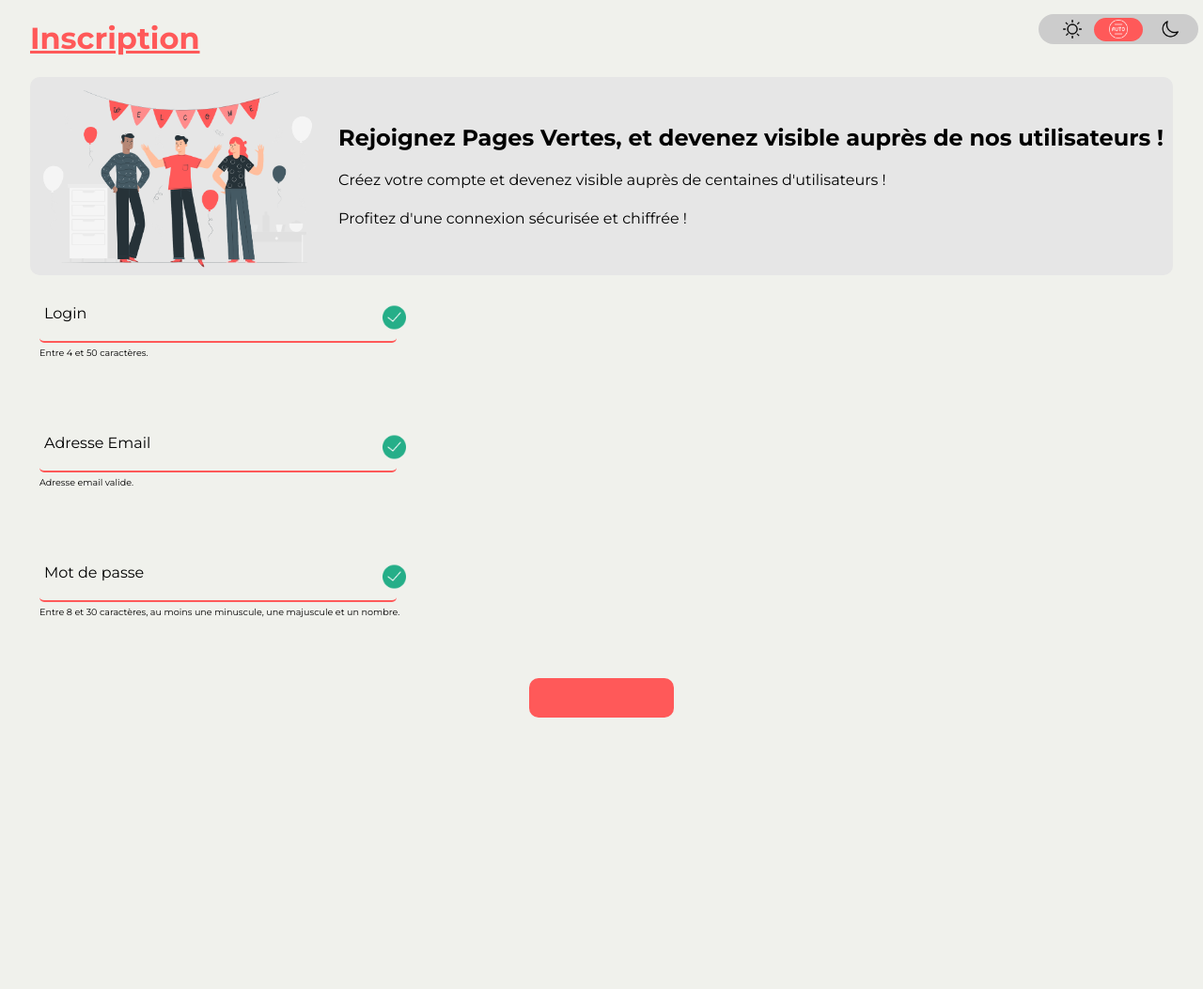
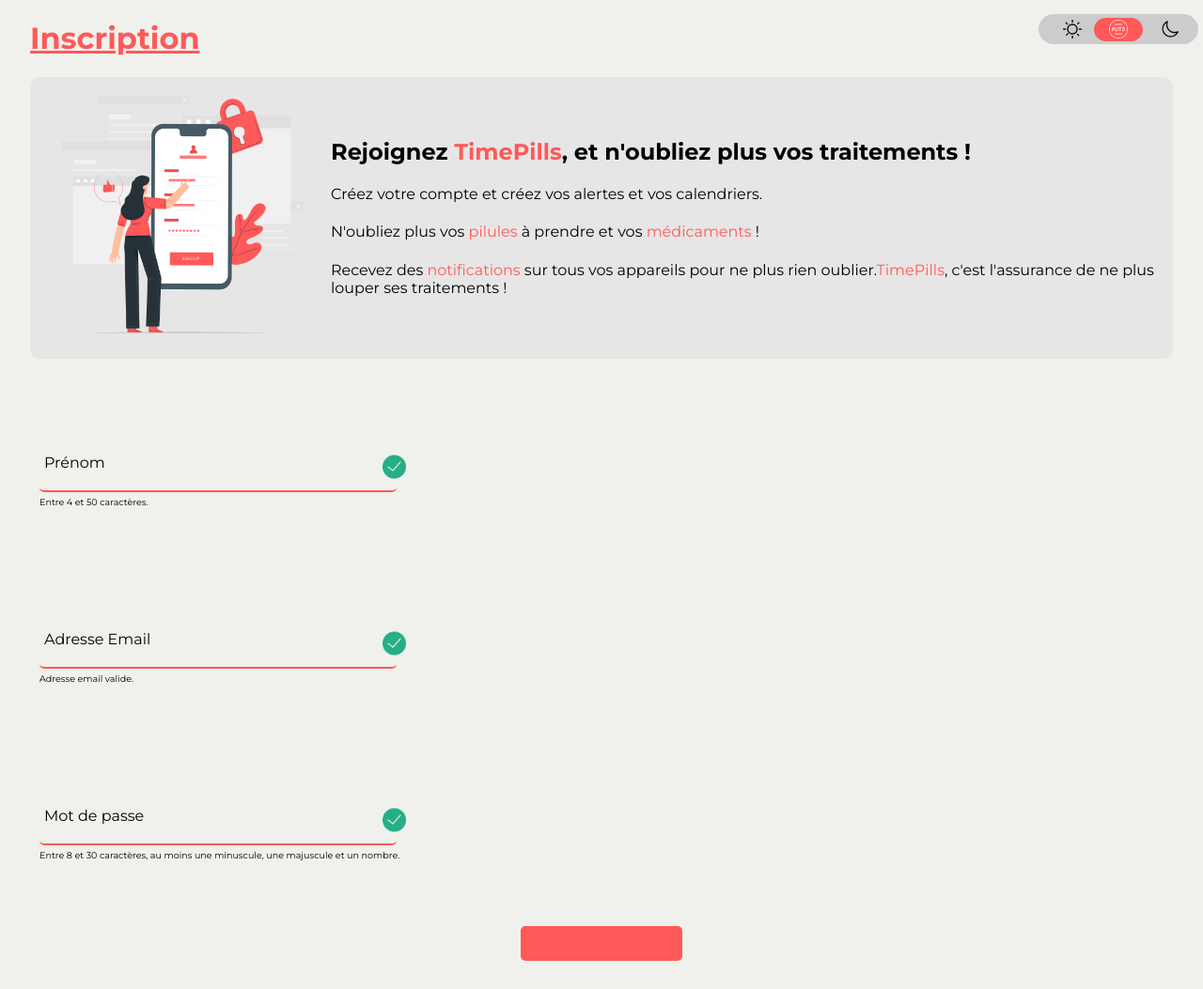
Before and after one commit to th0mate/TimePills, a Symfony app: template templates/utilisateur/inscription.html.twig in a window 1280 px wide. Shown: the part 80-1133 px from the top of the page at 94% size. Before the commit the page ends 844 px from the top, so only its background shows below. Run offline with Twig, Linux system fonts and the light colour scheme; the template is opened without the code that fills it, so the values that code supplies are empty; form fields are guessed from the names that the template uses; some libraries are stand-ins or nearby versions.

Commit message:
feat : page Inscription

```diff
--- a/public/css/formulaires.css
+++ b/public/css/formulaires.css
@@ -160,21 +160,26 @@ form:not(.element, .recherche) > div:not(.wrapSwitch, .wrapSubmit) {
 
 
 .submit {
+    display: flex;
+    justify-content: center;
+    align-items: center;
+    align-content: center;
+    padding: 10px;
+    border-radius: 5px;
+    background-color: var(--rouge);
+    color: white;
+    cursor: pointer;
+    transition: 0.5s ease-in-out;
+    text-decoration: none;
+    user-select: none;
+    border: 1px solid transparent;
     width: 150px;
-    height: 40px;
-    background: var(--rouge);
-    border: none;
-    outline: none;
-    color: #fff;
-    font-size: 1em;
-    cursor: pointer;
-    border-radius: 10px;
-    transition: 0.5s;
-    margin-top: 15px;
 }
 
 .submit:hover {
-    background-color: #555555;
+    background-color: transparent;
+    border: 1px solid var(--rouge);
+    color: var(--rouge);
 }
 
 .disabled {
--- /dev/null
+++ b/public/css/inscription.css
@@ -0,0 +1,17 @@
+.wrapTop {
+    margin-bottom: 20px;
+    img {
+        width: 200px;
+    }
+}
+
+form {
+
+    .inputbox {
+        margin-top: 50px;
+    }
+
+    .wrapSubmit {
+        padding-top: 20px;
+    }
+}
--- a/src/Form/UtilisateurType.php
+++ b/src/Form/UtilisateurType.php
@@ -41,7 +41,7 @@ class UtilisateurType extends AbstractType
                     new NotNull(['message' => 'Le prénom ne peut pas être null'])
                 ]])
 
-            ->add('adresseEmail', EmailType::class, [
+            ->add('adresseMail', EmailType::class, [
                 'attr' => [
                     'maxlength' => 255
                 ],
--- a/templates/base.html.twig
+++ b/templates/base.html.twig
@@ -26,7 +26,7 @@
         <a href="{{ path('TimePills') }}" class="redirection {% if page_actuelle == 'Accueil' %}active{% endif %}"><img src="{{ asset('img/accueil.png') }}" alt=""><p>Accueil</p></a>
         <a href="{{ path('credits') }}" class="redirection {% if page_actuelle == 'Credits' %}active{% endif %}"><img src="{{ asset('img/credits.png') }}" alt=""><p>Crédits</p></a>
         <a href="" class="redirection"><img src="{{ asset('img/profil.png') }}" alt=""><p>Connexion</p></a>
-        <a href="" class="redirection"><img src="{{ asset('img/inscription.png') }}" alt=""><p>Inscription</p></a>
+        <a href="{{ path('inscription') }}" class="redirection {% if page_actuelle == 'Inscription' %}active{% endif %}"><img src="{{ asset('img/inscription.png') }}" alt=""><p>Inscription</p></a>
     </div>
 </nav>
 
--- a/templates/credits/credits.html.twig
+++ b/templates/credits/credits.html.twig
@@ -24,5 +24,7 @@
         <li><a href="https://www.flaticon.com/fr/icones-gratuites/notification" title="notification icônes">Notification icônes créées par Freepik - Flaticon</a></li>
         <li><a href="https://www.flaticon.com/fr/icones-gratuites/calendrier" title="calendrier icônes">Calendrier icônes créées par Freepik - Flaticon</a></li>
         <li><a href="https://www.flaticon.com/fr/icones-gratuites/pilules" title="pilules icônes">Pilules icônes créées par Freepik - Flaticon</a></li>
+        <li><a href="https://storyset.com/phone">Phone illustrations by Storyset</a></li>
+
     </ul>
 {% endblock %}
--- a/templates/utilisateur/inscription.html.twig
+++ b/templates/utilisateur/inscription.html.twig
@@ -16,21 +16,22 @@
     </div>
 
     <div class="wrapTop">
-        <img class="illu" src="{{ asset('img/welcome.png') }}" alt="">
+        <img class="illu" src="{{ asset('img/inscriptionIllu.png') }}" alt="">
 
         <div>
-            <h2>Rejoignez <span class="greenText">Pages Vertes</span>, et devenez visible auprès de nos utilisateurs !
+            <h2>Rejoignez <span class="redText">TimePills</span>, et n'oubliez plus vos traitements !
             </h2>
-            <h4 class="light">Créez votre compte et devenez visible auprès de centaines d'utilisateurs !</h4>
-            <h4 class="light">Profitez d'une connexion <span class="greenText">sécurisée</span> et <span
-                        class="greenText">chiffrée</span> !</h4>
+            <h4 class="light">Créez votre compte et créez vos alertes et vos calendriers.</h4>
+            <h4 class="light">N'oubliez plus vos <span class="redText">pilules</span> à prendre et vos <span
+                        class="redText">médicaments</span> !</h4>
+            <h4 class="light">Recevez des <span class="redText">notifications</span> sur tous vos appareils pour ne plus rien oublier.<span class="redText">TimePills</span>, c'est l'assurance de ne plus louper ses traitements !</h4>
         </div>
     </div>
     {{ form_start(formInscription, {'attr': {'class': 'center basic-form'}}) }}
     <div>
         <div class="inputbox">
             {{ form_widget(formInscription.prenom, {'attr': {'class': 'input', 'placeholder': ' '}}) }}
-            <label for="prenom">Login</label>
+            <label for="prenom">Prénom</label>
             <img class="success" src="{{ asset('img/success.png') }}" alt="">
             <img class="error" src="{{ asset('img/danger.png') }}" alt="">
         </div>
@@ -38,9 +39,9 @@
     </div>
     <div>
         <div class="inputbox">
-            {{ form_widget(formInscription.adresseEmail, {'attr': {'class': 'input', 'placeholder': ' '}}) }}
+            {{ form_widget(formInscription.adresseMail, {'attr': {'class': 'input', 'placeholder': ' '}}) }}
             {# {{ form_label(formInscription.adresseEmail) }} #}
-            <label for="adresseEmail">Adresse Email</label>
+            <label for="adresseMail">Adresse Email</label>
             <img class="success" src="{{ asset('img/success.png') }}" alt="">
             <img class="error" src="{{ asset('img/danger.png') }}" alt="">
         </div>
```
Also changed, not shown: src/Controller/UtilisateurController.php (+9 -0 lines), public/img/inscriptionIllu.png (added).
